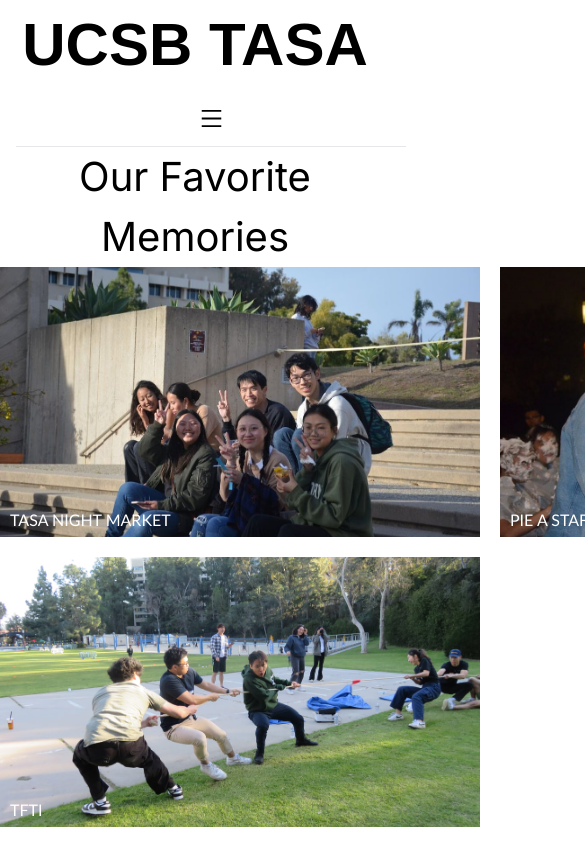
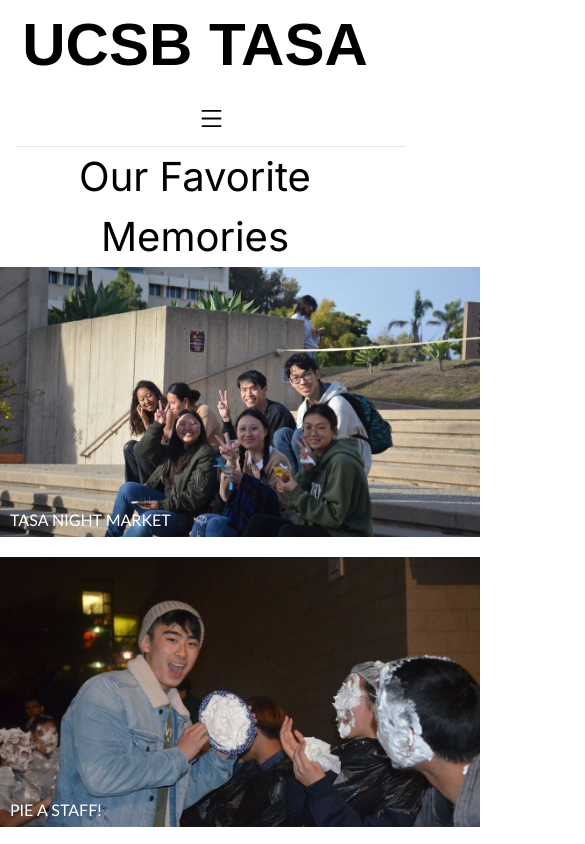
Before and after one commit to UCSBTASA/UCSBTASA.github.io, a Next.js app: page /gallery in a window 390 px wide. Shown: the top 844 px of the page, 585 px wide, since content can reach past the window. Built offline with nearby package versions, Linux system fonts and the light colour scheme.

Commit message:
iphone test2

```diff
--- a/app/gallery/gallery.css
+++ b/app/gallery/gallery.css
@@ -43,6 +43,6 @@ h2{
 /* Set the maximum number of columns here (e.g., 3) */
 @media (max-width: 768px) {
   .gallery-grid {
-    grid-template-columns: repeat(3, 1fr);
+    grid-template-columns: repeat(1, 1fr);
   }
 }
```
